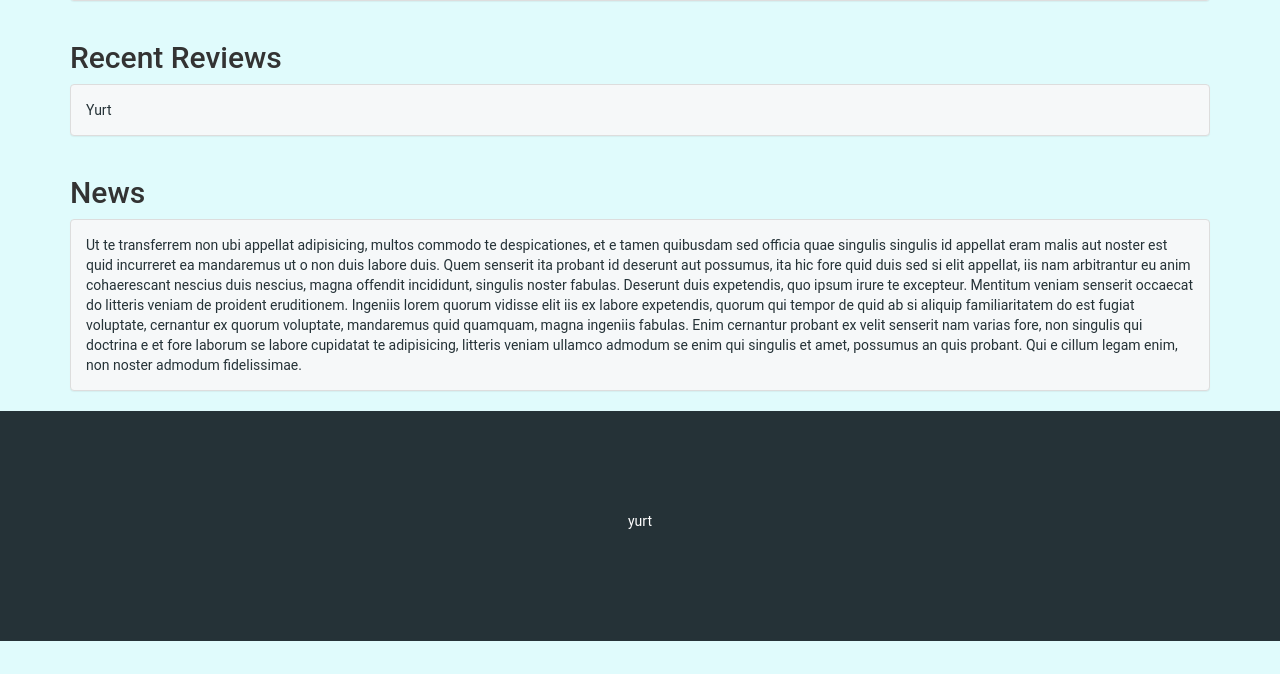
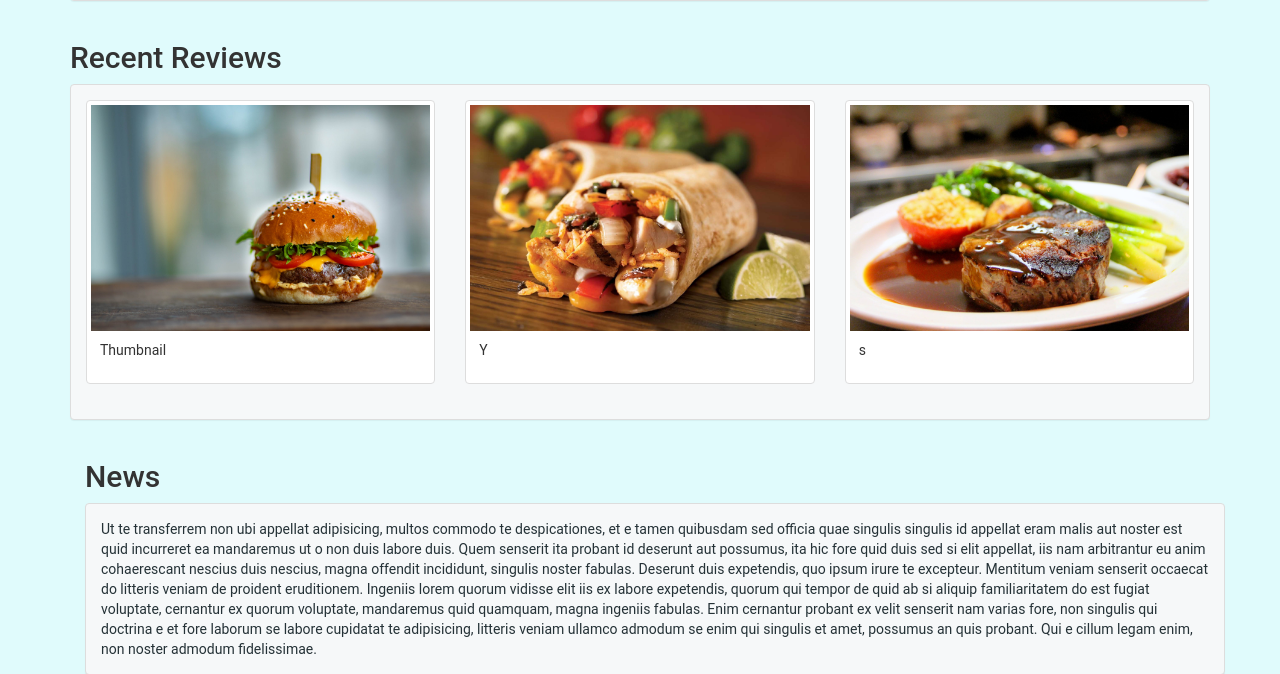
Before and after one commit to mattydit/WebDev2-Project, a PHP site: page / in a window 1280 px wide. Shown: the part 700-1374 px from the top of the page. Before the commit the page ends 1341 px from the top, so only its background shows below. Run offline with PHP 8.4, Linux system fonts and the light colour scheme.

Commit message:
thumbnail

```diff
--- a/index.php
+++ b/index.php
@@ -98,7 +98,39 @@
 	<div class="container">
 		<h2>Recent Reviews</h2>
 		<div class="panel panel-default">
-			<div class="panel-body">Yurt</div>
+			<div class="panel-body">
+                <div class="row">
+                    <div class="col-md-4">
+                        <div class="thumbnail">
+                            <a href="#">
+                                <img src="images/img9.jpeg" style="width: 100%">
+                                <div class="caption">
+                                    <p>Thumbnail</p>
+                                </div>
+                            </a>
+                        </div>
+                    </div>
+                    <div class="col-md-4">
+                        <div class="thumbnail">
+                            <a href="#">
+                                <img src="images/img10.jpeg" style="width: 100%">
+                                <div class="caption">
+                                    <p>Y</p>
+                                </div>
+                            </a>
+                        </div>
+                    </div>
+                    <div class="col-md-4">
+                        <div class="thumbnail">
+                            <a href="#">
+                                <img src="images/img11.jpeg" style="width: 100%">
+                                <div class="caption">
+                                    <p>s</p>
+                                </div>
+                            </a>
+                        </div>
+                    </div>
+                </div>
 		</div>
 	</div>
 	<div class="container">
```
Also changed, not shown: images/img10.jpeg (added), images/img11.jpeg (added), images/img9.jpeg (added).
